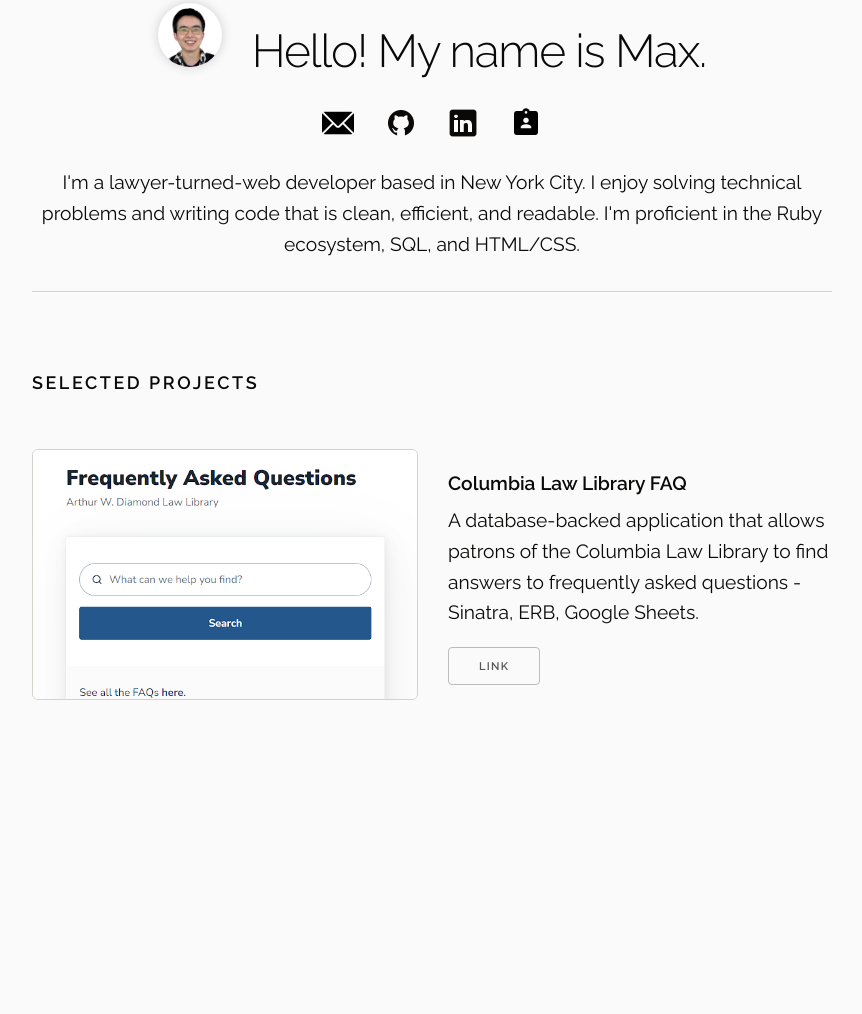
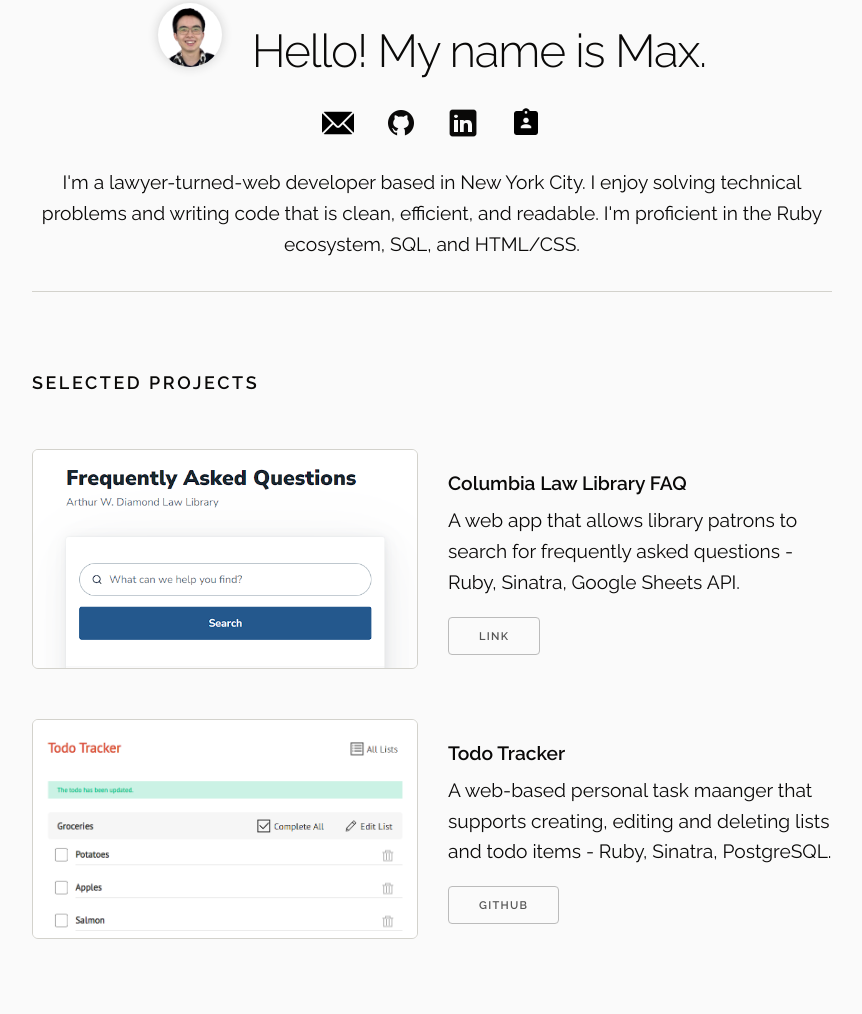
Before and after one commit to max-tys/max-tys.github.io, a plain HTML site: page index.html in a window 1280 px wide. Shown: the part 202-1216 px from the top of the page, without its empty margins (208-1070 px from the left). Before the commit the page ends 977 px from the top, so only its background shows below. Drawn offline with Linux system fonts and the light colour scheme.

Commit message:
todo project

```diff
--- a/index.html
+++ b/index.html
@@ -59,8 +59,18 @@
         </a>
         <div class="one-half offset-by-one-half column">
           <h6 class="example-header">Columbia Law Library FAQ</h6>
-          <p class="example-description">A database-backed application that allows patrons of the Columbia Law Library to find answers to frequently asked questions - Sinatra, ERB, Google Sheets.</p>
+          <p class="example-description">A web app that allows library patrons to search for frequently asked questions - Ruby, Sinatra, Google Sheets API.</p>
           <a class="button" href="https://columbia-law-lib-faq.fly.dev/search" target="_blank">Link</a>
+        </div>
+      </div>
+      <div class="row example">
+        <a class="example-screenshot-wrapper" target="_blank" href="https://github.com/max-tys/ls/tree/main/rb185/todos">
+          <img class="example-screenshot" src="assets/images/todo.png" alt="Todo Tracker">
+        </a>
+        <div class="one-half offset-by-one-half column">
+          <h6 class="example-header">Todo Tracker</h6>
+          <p class="example-description">A web-based personal task maanger that supports creating, editing and deleting lists and todo items - Ruby, Sinatra, PostgreSQL.</p>
+          <a class="button" href="https://github.com/max-tys/ls/tree/main/rb185/todos" target="_blank">GitHub</a>
         </div>
       </div>
     </div>
```
Also changed, not shown: assets/images/todo.png (added).
